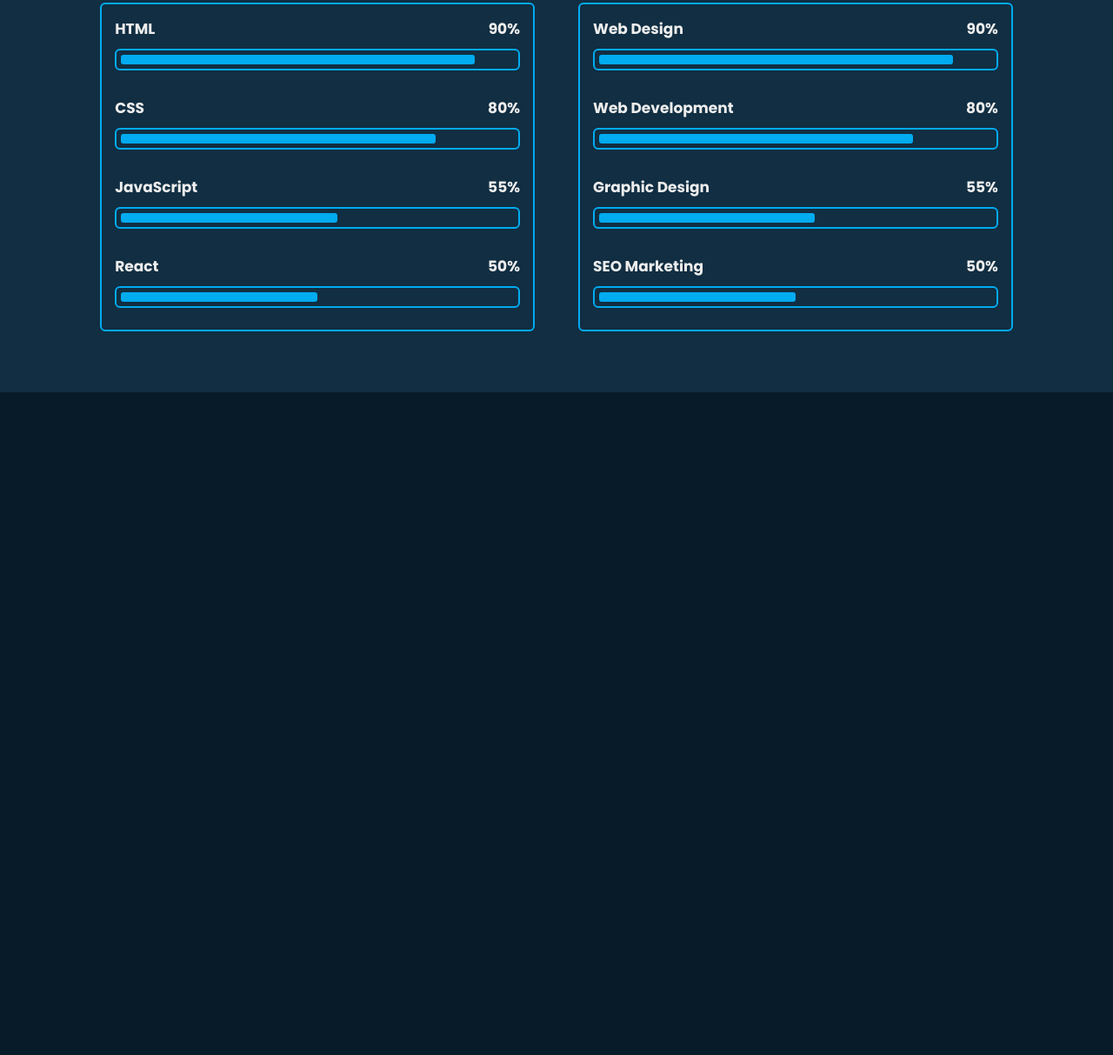
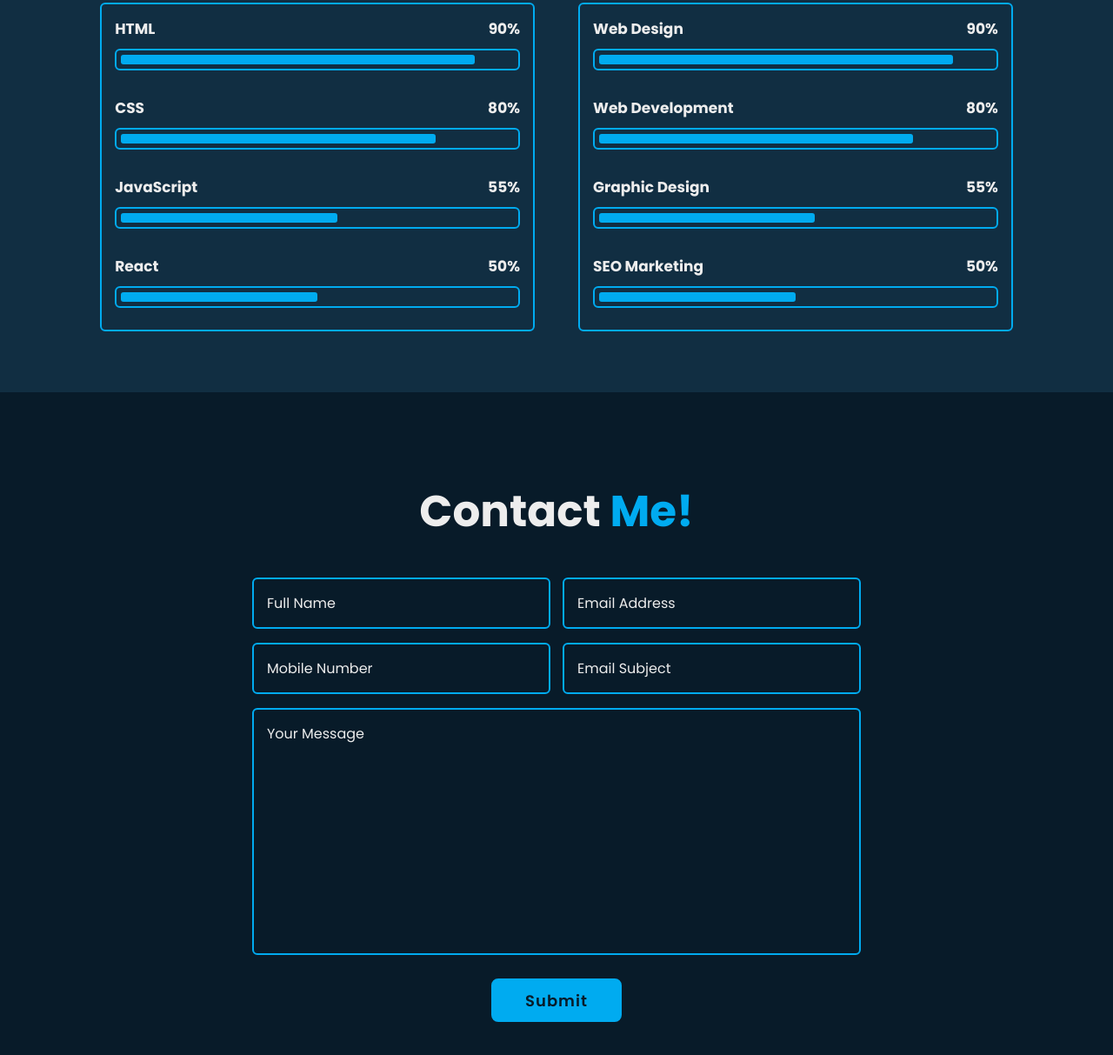
Before and after one commit to Aniket39/portfolio-website, a plain HTML site: page index.html in a window 1280 px wide. Shown: the part 2739-3952 px from the top of the page at 87% size. Before the commit the page ends 3190 px from the top, so only its background shows below. Drawn offline with nearby package versions, Linux system fonts and the light colour scheme.

Commit message:
tenth commit

```diff
--- a/css/style.css
+++ b/css/style.css
@@ -494,3 +494,77 @@ span {
 .skills-column:nth-child(2) .skills-content .progress:nth-child(4) .bar span {
     width: 50%;
 }
+
+.contact {
+    min-height: auto;
+    padding-bottom: 7rem;
+}
+
+.contact form {
+    max-width: 70rem;
+    margin: 0 auto;
+    text-align: center;
+}
+
+.contact form .input-box {
+    position: relative;
+    display: flex;
+    justify-content: space-between;
+    flex-wrap: wrap;
+}
+
+.contact form .input-box .input-field {
+    position: relative;
+    width: 49%;
+    margin: .8rem 0;
+}
+
+.contact form .input-box .input-field input,
+.contact form .textarea-field textarea {
+    width: 100%;
+    height: 100%;
+    padding: 1.5rem;
+    font-size: 1.6rem;
+    color: var(--text-color);
+    background: transparent;
+    border-radius: .6rem;
+    border: .2rem solid var(--main-color);
+}
+
+.contact form .input-box .input-field input::placeholder,
+.contact form .textarea-field textarea::placeholder {
+    color: var(--text-color);
+}
+
+.contact form .focus {
+    position: absolute;
+    top: 0;
+    left: 0;
+    width: 0;
+    height: 100%;
+    background: var(--second-bg-color);
+    border-radius: .6rem;
+    z-index: -1;
+    transition: .5s;
+}
+
+.contact form .input-box .input-field input:focus~.focus,
+.contact form .input-box .input-field input:valid~.focus,
+.contact form .textarea-field textarea:focus~.focus,
+.contact form .textarea-field textarea:valid~.focus {
+    width: 100%;
+}
+
+.contact form .textarea-field {
+    position: relative;
+    margin: .8rem 0 2.7rem;
+    display: flex;
+}
+
+.contact form .textarea-field textarea {
+    resize: none;
+}
+
+.contact form .btn-box.btns .btn {
+    cursor: pointer;
+}
--- a/index.html
+++ b/index.html
@@ -38,7 +38,8 @@
             <div class="text-animate">
                 <h3>Full Stack Web Developer</h3>
             </div>
-            <p>Lorem ipsum dolor sit amet consectetur adipisicing elit. Nulla porro, nam quidem dolor quo alias sint cum qui aliquid magni eligendi cumque deleniti sequi architecto veniam, ea, enim temporibus est.</p>
+            <p>Lorem ipsum dolor sit amet consectetur adipisicing elit. Nulla porro, nam quidem dolor quo alias sint cum
+                qui aliquid magni eligendi cumque deleniti sequi architecto veniam, ea, enim temporibus est.</p>
 
             <div class="btn-box">
                 <a href="#" class="btn">Hire Me</a>
@@ -47,9 +48,9 @@
         </div>
 
         <div class="home-sci">
-            <a href="#"><i class='bx bxl-github' ></i></a>
-            <a href="#"><i class='bx bxl-linkedin' ></i></a>
-            <a href="#"><i class='bx bxl-facebook' ></i></a>
+            <a href="#"><i class='bx bxl-github'></i></a>
+            <a href="#"><i class='bx bxl-linkedin'></i></a>
+            <a href="#"><i class='bx bxl-facebook'></i></a>
         </div>
         <div class="home-imgHover"></div>
     </section>
@@ -65,7 +66,10 @@
         </div>
         <div class="about-content">
             <h3>Full Stack Web Developer!</h3>
-            <p>Lorem ipsum dolor sit amet consectetur adipisicing elit. Illo repudiandae nobis atque libero dolores iure nesciunt architecto exercitationem! Quod at quam deleniti? Id odio vel optio consequatur ratione asperiores aut mollitia, qui iusto distinctio delectus, hic cupiditate. Commodi deserunt accusamus esse labore deleniti, non fuga blanditiis incidunt voluptates. Asperiores, quod.</p>
+            <p>Lorem ipsum dolor sit amet consectetur adipisicing elit. Illo repudiandae nobis atque libero dolores iure
+                nesciunt architecto exercitationem! Quod at quam deleniti? Id odio vel optio consequatur ratione
+                asperiores aut mollitia, qui iusto distinctio delectus, hic cupiditate. Commodi deserunt accusamus esse
+                labore deleniti, non fuga blanditiis incidunt voluptates. Asperiores, quod.</p>
 
             <div class="btn-box btns">
                 <a href="#" class="btn">Read more</a>
@@ -86,7 +90,8 @@
                         <div class="content">
                             <div class="year"><i class='bx bxs-calendar'></i> 2017 - 2018</div>
                             <h3>Bachelors Degree - University</h3>
-                            <p>Lorem ipsum dolor sit amet, consectetur adipisicing elit. Optio, vel consequuntur quas animi accusamus possimus perspiciatis odio cum atque similique.</p>
+                            <p>Lorem ipsum dolor sit amet, consectetur adipisicing elit. Optio, vel consequuntur quas
+                                animi accusamus possimus perspiciatis odio cum atque similique.</p>
                         </div>
                     </div>
 
@@ -94,7 +99,8 @@
                         <div class="content">
                             <div class="year"><i class='bx bxs-calendar'></i> 2017 - 2018</div>
                             <h3>Bachelors Degree - University</h3>
-                            <p>Lorem ipsum dolor sit amet, consectetur adipisicing elit. Optio, vel consequuntur quas animi accusamus possimus perspiciatis odio cum atque similique.</p>
+                            <p>Lorem ipsum dolor sit amet, consectetur adipisicing elit. Optio, vel consequuntur quas
+                                animi accusamus possimus perspiciatis odio cum atque similique.</p>
                         </div>
                     </div>
 
@@ -102,7 +108,8 @@
                         <div class="content">
                             <div class="year"><i class='bx bxs-calendar'></i> 2017 - 2018</div>
                             <h3>Bachelors Degree - University</h3>
-                            <p>Lorem ipsum dolor sit amet, consectetur adipisicing elit. Optio, vel consequuntur quas animi accusamus possimus perspiciatis odio cum atque similique.</p>
+                            <p>Lorem ipsum dolor sit amet, consectetur adipisicing elit. Optio, vel consequuntur quas
+                                animi accusamus possimus perspiciatis odio cum atque similique.</p>
                         </div>
                     </div>
 
@@ -116,7 +123,8 @@
                         <div class="content">
                             <div class="year"><i class='bx bxs-calendar'></i> 2017 - 2018</div>
                             <h3>gilson technology</h3>
-                            <p>Lorem ipsum dolor sit amet, consectetur adipisicing elit. Optio, vel consequuntur quas animi accusamus possimus perspiciatis odio cum atque similique.</p>
+                            <p>Lorem ipsum dolor sit amet, consectetur adipisicing elit. Optio, vel consequuntur quas
+                                animi accusamus possimus perspiciatis odio cum atque similique.</p>
                         </div>
                     </div>
 
@@ -124,7 +132,8 @@
                         <div class="content">
                             <div class="year"><i class='bx bxs-calendar'></i> 2017 - 2018</div>
                             <h3>gilson technology</h3>
-                            <p>Lorem ipsum dolor sit amet, consectetur adipisicing elit. Optio, vel consequuntur quas animi accusamus possimus perspiciatis odio cum atque similique.</p>
+                            <p>Lorem ipsum dolor sit amet, consectetur adipisicing elit. Optio, vel consequuntur quas
+                                animi accusamus possimus perspiciatis odio cum atque similique.</p>
                         </div>
                     </div>
 
@@ -132,7 +141,8 @@
                         <div class="content">
                             <div class="year"><i class='bx bxs-calendar'></i> 2017 - 2018</div>
                             <h3>Gilson Technology</h3>
-                            <p>Lorem ipsum dolor sit amet, consectetur adipisicing elit. Optio, vel consequuntur quas animi accusamus possimus perspiciatis odio cum atque similique.</p>
+                            <p>Lorem ipsum dolor sit amet, consectetur adipisicing elit. Optio, vel consequuntur quas
+                                animi accusamus possimus perspiciatis odio cum atque similique.</p>
                         </div>
                     </div>
 
@@ -207,6 +217,42 @@
     </section>
 
     <!-- contact section design -->
+    <section class="contact" id="contact">
+        <h2 class="heading">Contact <span>Me!</span></h2>
+
+        <form action="#">
+            <div class="input-box">
+                <div class="input-field">
+                    <input type="text" placeholder="Full Name" required>
+                    <span class="focus"></span>
+                </div>
+                <div class="input-field">
+                    <input type="text" placeholder="Email Address" required>
+                    <span class="focus"></span>
+                </div>
+            </div>
+
+            <div class="input-box">
+                <div class="input-field">
+                    <input type="number" placeholder="Mobile Number" required>
+                    <span class="focus"></span>
+                </div>
+                <div class="input-field">
+                    <input type="text" placeholder="Email Subject" required>
+                    <span class="focus"></span>
+                </div>
+            </div>
+
+            <div class="textarea-field">
+                <textarea name="" id="" cols="30" rows="10" placeholder="Your Message" required></textarea>
+                <span class="focus"></span>
+            </div>
+
+            <div class="btn-box btns">
+                <button type="submit" class="btn">Submit</button>
+            </div>
+        </form>
+    </section>
 
     <!-- footer design -->
 
```
